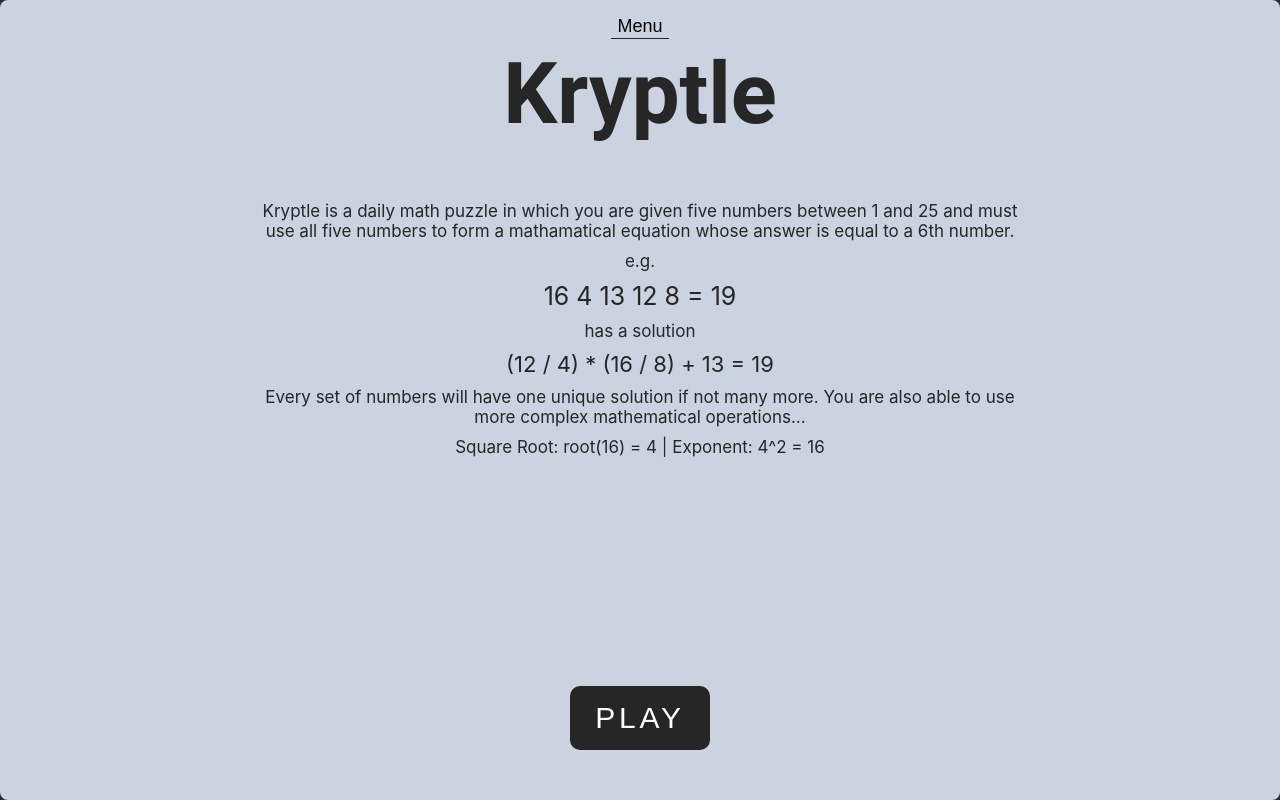
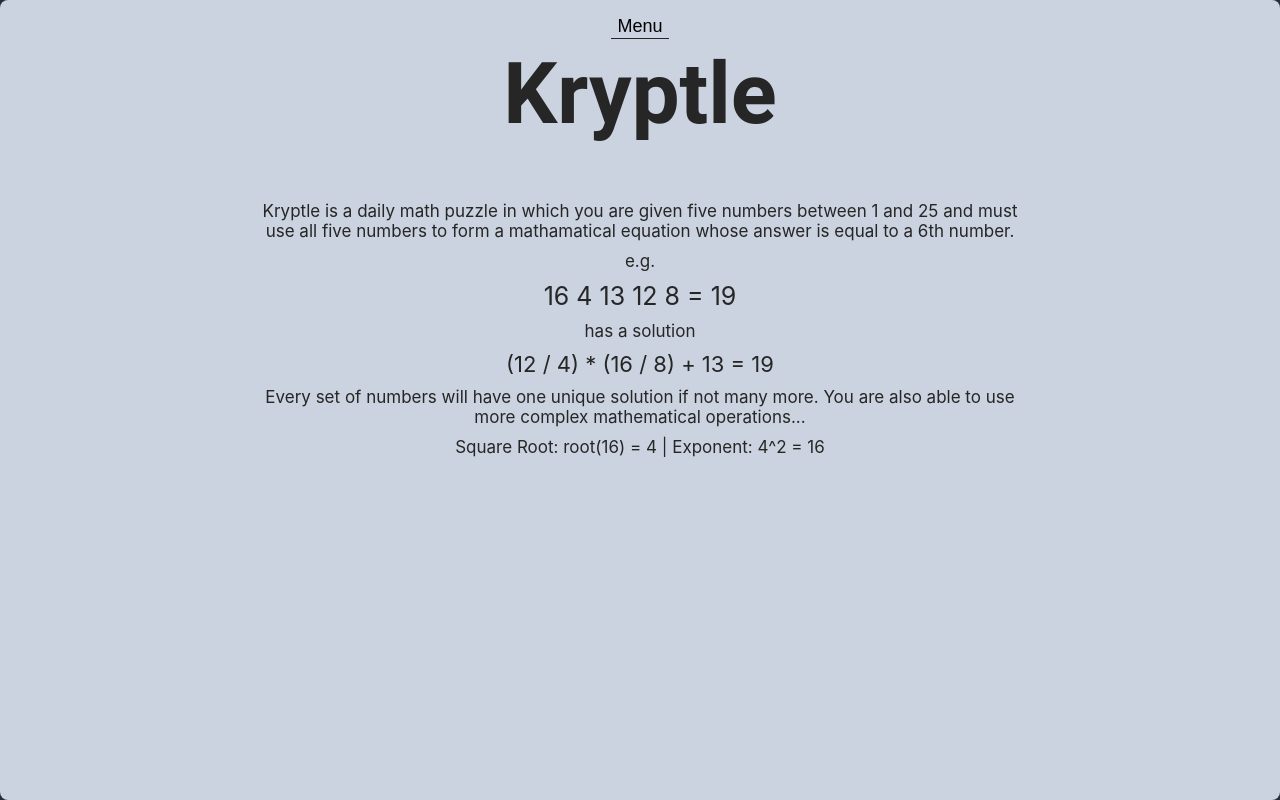
Before and after one commit to T-Dourgarian/kryptle, a React (Create React App) app: page / in a window 1280 px wide. Both pictures are taken after a click on the button "How To Play". Built offline with nearby package versions, Linux system fonts and the light colour scheme; no server answers.

Commit message:
remove played today data, fix timer bug

```diff
--- a/src/App.js
+++ b/src/App.js
@@ -7,7 +7,7 @@ import MenuContainer from './Menu/MenuContainer/MenuContainer.js';
 import { useSelector } from 'react-redux';
 
 function App() {
-  const playedToday = useSelector((state) => state.game.playedToday);
+
   const userId = useSelector((state) => state.user.userId)
 
   return (
--- a/src/Gameplay/GameContainer.js
+++ b/src/Gameplay/GameContainer.js
@@ -52,15 +52,14 @@ function GameContainer(props) {
   // Init Game
   useEffect(() => {
     setKrypto();
-    startIncrementSeconds();
-  }, []);
 
-  const startIncrementSeconds = () => {
     const interval = setInterval(() => {
       dispatch(currentSecondsIncremented());
     }, 1000);
     return () => clearInterval(interval);
-  };
+
+  }, []);
+
 
   const setKrypto = async () => {
     try {
--- a/src/Menu/HowToPlay/HowToPlay.js
+++ b/src/Menu/HowToPlay/HowToPlay.js
@@ -6,9 +6,6 @@ import { updateMenuSelection } from '../../redux/MenuSlice';
 
 function HowToPlay() {
   const dispatch = useDispatch();
-  const onPlayClicked = () => {
-    dispatch(playButtonClicked());
-  };
 
   const handleMenuClick = () => {
     dispatch(updateMenuSelection({ page: 'MenuOptions'}))
@@ -45,11 +42,6 @@ function HowToPlay() {
         Square Root: root(16) = 4 | Exponent: 4^2 = 16
       </p>
 
-      <div className="PlayButtonContainer">
-        <button onClick={onPlayClicked} className="PlayButton">
-          PLAY
-        </button>
-      </div>
     </div>
   );
 }
--- a/src/Menu/MenuContainer/MenuContainer.js
+++ b/src/Menu/MenuContainer/MenuContainer.js
@@ -5,9 +5,6 @@ import Login from '../Login/Login';
 import HowToPlay from '../HowToPlay/HowToPlay';
 import MenuOptions from '../../Menu/MenuOptions/MenuOptions';
 import SignUp from '../SignUp/SignUp';
-import {
-	updateMenuSelection
-  } from '../../redux/MenuSlice';
 
 function MenuContainer() {
 	const dispatch = useDispatch();
--- a/src/Menu/SignUp/SignUp.js
+++ b/src/Menu/SignUp/SignUp.js
@@ -37,7 +37,6 @@ function SignUp() {
       dispatch(updateUserData({username: data.username, userId: data.id}))
     } else if (data.statusCode === 403 ) {
       setErrorMessage(data.message)
-      console.log(data)
     }
   }
 
--- a/src/redux/GameSlice.js
+++ b/src/redux/GameSlice.js
@@ -3,7 +3,6 @@ import { FALLBACK_EQUATION } from '../util/constants/fallbackEquation';
 import { Formatter } from '../util/Formatter';
 
 const defaultState = {
-  playedToday: false,
   avgTimeSeconds: 0,
   kryptoId: null,
   numUsedObj: {},
@@ -38,9 +37,6 @@ export const GameSlice = createSlice({
     numUsedObjUpdated: (state, action) => {
       state.numUsedObj = action.payload.numUsedObj;
     },
-    playButtonClicked: (state, action) => {
-      state.playedToday = true;
-    },
     equationUpdated: (state, action) => {
       state.equation = action.payload.equation;
     },
@@ -73,7 +69,6 @@ export const GameSlice = createSlice({
     getDailyKryptoSuccess: (state, action) => {
       if (state.kryptoId !== action.payload.id) {
         state.currentSeconds = 0;
-        state.playedToday = false;
         if (state.validSolutions.length === 0) {
           state.solveStreak = 0;
         }
--- a/src/util/ApiUtil.js
+++ b/src/util/ApiUtil.js
@@ -48,8 +48,6 @@ const logout = async () => {
   try {
     const response = await axios.post(`/auth/logout`);
 
-    console.log(response.data)
-
     return response.data
   } catch(error) {
     return error.response.data;
```
